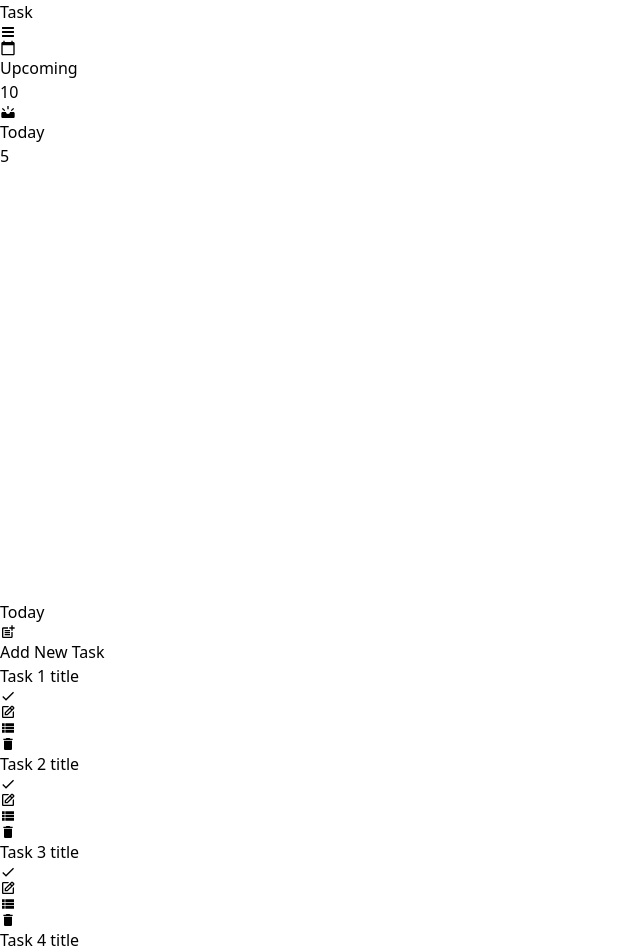
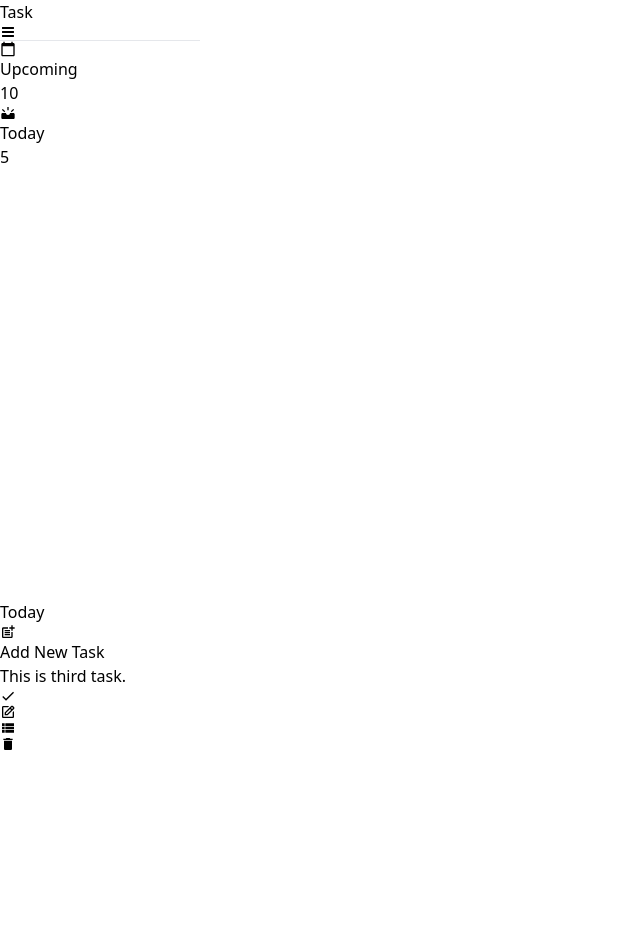
Before and after one commit to harisharanChaulagain/To-Do-List, a React (Vite) app: page / in a window 1280 px wide. Shown: the top 952 px of the page, without its empty margins (0-640 px from the left). Built offline with nearby package versions, Linux system fonts and the light colour scheme; data requests are answered from the project's data file.

Commit message:
Add task to db.json

```diff
--- a/db.json
+++ b/db.json
@@ -1,44 +1,10 @@
 {
   "tasks": [
     {
-      "title": "Task 1 title",
-      "description": "Description of Task 1",
-      "dateTime": "2023-05-27T10:00"
-    },
-    {
-      "title": "Task 2 title",
-      "description": "Description of Task 1",
-      "dateTime": "2023-05-27T10:00"
-    },
-    {
-      "title": "Task 3 title",
-      "description": "Description of Task 1",
-      "dateTime": "2023-05-27T10:00"
-    },
-    {
-      "title": "Task 4 title",
-      "description": "Description of Task 1",
-      "dateTime": "2023-05-27T10:00"
-    },
-    {
-      "title": "Task 5 title",
-      "description": "Description of Task 1",
-      "dateTime": "2023-05-27T10:00"
-    },
-    {
-      "title": "Task 3 title",
-      "description": "Description of Task 1",
-      "dateTime": "2023-05-27T10:00"
-    },
-    {
-      "title": "Task 4 title",
-      "description": "Description of Task 1",
-      "dateTime": "2023-05-27T10:00"
-    },
-    {
-      "title": "Task 5 title",
-      "description": "Description of Task 1",
-      "dateTime": "2023-05-27T10:00"
+      "id": 1685151541148,
+      "title": "This is third task.",
+      "description": "This is the description of third task.",
+      "dateTime": "2023-05-27T19:24"
     }
   ]
 }
--- a/src/components/AddTask.jsx
+++ b/src/components/AddTask.jsx
@@ -1,5 +1,6 @@
 import React, { useState } from "react";
 import { GrClose } from "react-icons/gr";
+import axios from "axios";
 
 const AddTask = ({ onClose }) => {
   const [title, setTitle] = useState("");
@@ -18,19 +19,50 @@ const AddTask = ({ onClose }) => {
     setDateTime(e.target.value);
   };
 
-  const handleSubmit = (e) => {
+  // const handleSubmit = (e) => {
+  //   e.preventDefault();
+
+  //   // Print the values to the console
+  //   console.log("Title:", title);
+  //   console.log("Description:", description);
+  //   console.log("Date & Time:", dateTime);
+
+  //   // Clear the input fields
+  //   setTitle("");
+  //   setDescription("");
+  //   setDateTime("");
+  // };
+  const handleSubmit = async (e) => {
     e.preventDefault();
 
-    // Print the values to the console
-    console.log("Title:", title);
-    console.log("Description:", description);
-    console.log("Date & Time:", dateTime);
+    const newTask = {
+      id: Date.now(),
+      title,
+      description,
+      dateTime,
+    };
 
-    // Clear the input fields
-    setTitle("");
-    setDescription("");
-    setDateTime("");
+    try {
+      const response = await axios.post("http://localhost:8000/tasks", newTask);
+
+      if (response.status === 201) {
+        // Task added successfully
+        console.log("Task added:", newTask);
+        // Clear the input fields
+        setTitle("");
+        setDescription("");
+        setDateTime("");
+      } else {
+        // Handle error response
+        console.log("Failed to add task");
+      }
+    } catch (error) {
+      // Handle network error
+      console.log("Error:", error);
+    }
   };
+
+
 
   return (
     <div className="shadow-2xl m-4 rounded">
--- a/src/components/MainComponent.jsx
+++ b/src/components/MainComponent.jsx
@@ -9,14 +9,13 @@ const MainComponent = () => {
   const [selectedTask, setSelectedTask] = useState(null);
   const [showAddTask, setShowAddTask] = useState(false);
 
+
   const handleAddTaskClick = () => {
     setShowAddTask(true);
   };
   const handleCloseAddTask = () => {
     setShowAddTask(false);
   };
-
-
 
   useEffect(() => {
     axios
@@ -38,12 +37,36 @@ const MainComponent = () => {
     setSelectedTask(null);
   };
 
+  //delete
+  const handleDeleteTask = async (taskId) => {
+    try {
+      const response = await axios.delete(
+        `http://localhost:8000/tasks/${taskId}`
+      );
+
+      if (response.status === 200) {
+        // Task deleted successfully
+        console.log("Task deleted:", taskId);
+        // Update the tasks list
+        setTasks((prevTasks) => prevTasks.filter((task) => task.id !== taskId));
+      } else {
+        // Handle error response
+        console.log("Failed to delete task");
+      }
+    } catch (error) {
+      // Handle network error
+      console.log("Error:", error);
+    }
+  };
+
   return (
     <div className="m-10" style={{ height: "600px", width: "740px" }}>
       {showAddTask && <AddTask onClose={handleCloseAddTask} />}
       <h1 className="font-bold text-2xl">Today</h1>
-      <div className="flex text-white bg-gray-800 text-2xl mt-5 p-2 cursor-pointer"
-      onClick={handleAddTaskClick}>
+      <div
+        className="flex text-white bg-gray-800 text-2xl mt-5 p-2 cursor-pointer rounded shadow"
+        onClick={handleAddTaskClick}
+      >
         <MdPostAdd />
         <span>Add New Task</span>
       </div>
@@ -65,7 +88,10 @@ const MainComponent = () => {
                 />
               </li>
               <li>
-                <MdDelete className="text-red-500 hover:scale-125 transition-transform duration-300 cursor-pointer" />
+                <MdDelete
+                  className="text-red-500 hover:scale-125 transition-transform duration-300 cursor-pointer"
+                  onClick={() => handleDeleteTask(task.id)}
+                />
               </li>
             </li>
           </div>
@@ -90,7 +116,6 @@ const MainComponent = () => {
           </div>
         </div>
       )}
-
     </div>
   );
 };
--- a/src/components/Sidebar.jsx
+++ b/src/components/Sidebar.jsx
@@ -15,6 +15,7 @@ const Sidebar = () => {
           <GoThreeBars />
         </div>
       </div>
+      <hr />
       <ul className="p-4">
         <li className="flex justify-between ">
           <div>
```
Also changed, not shown: 1 other file (tests, documents, lock files or other folders).
